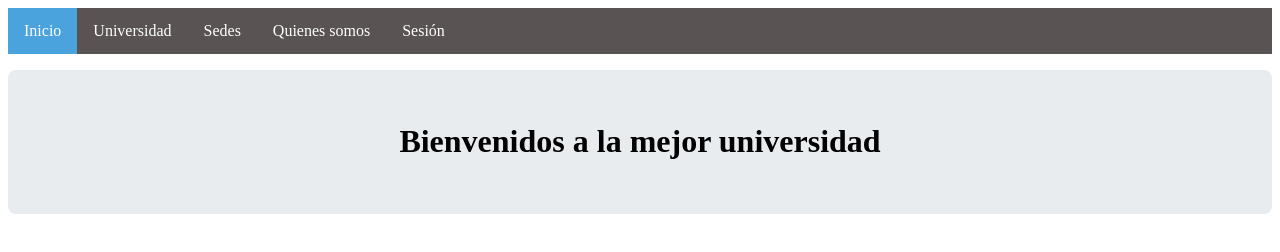
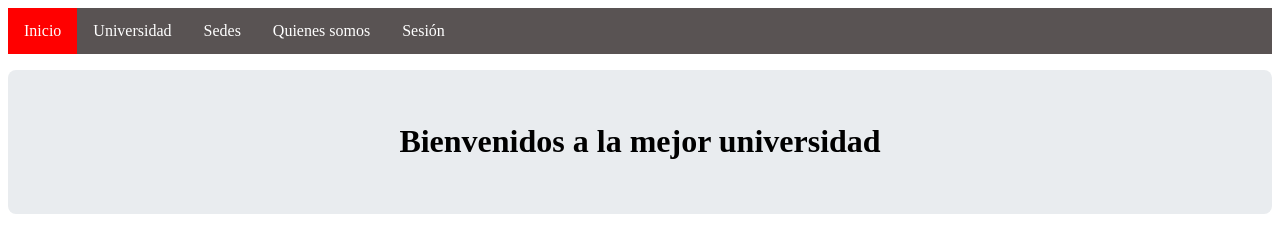
Before and after one commit to CompetitiveSplit/bp-universidades-new, a plain HTML site: page index.html in a window 1280 px wide. In both pictures the pointer is over the link "Inicio". Drawn offline with Linux system fonts and the light colour scheme.

Commit message:
cambio de color li a:hover

```diff
--- a/assets/css/estilos.css
+++ b/assets/css/estilos.css
@@ -18,7 +18,7 @@ ul {
   }
 
   li a:hover {
-    background-color: #4ba3de;
+    background-color: red;
   }
 
   .activo {
```
